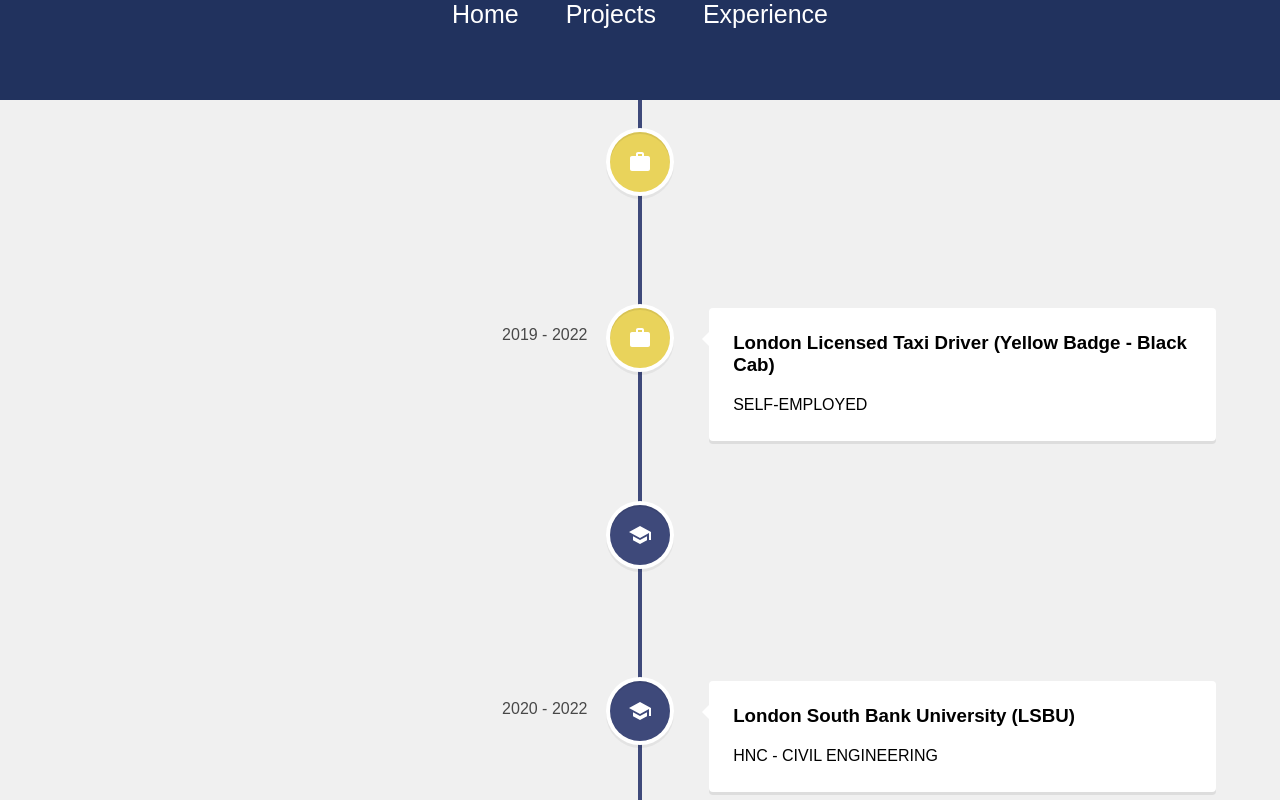
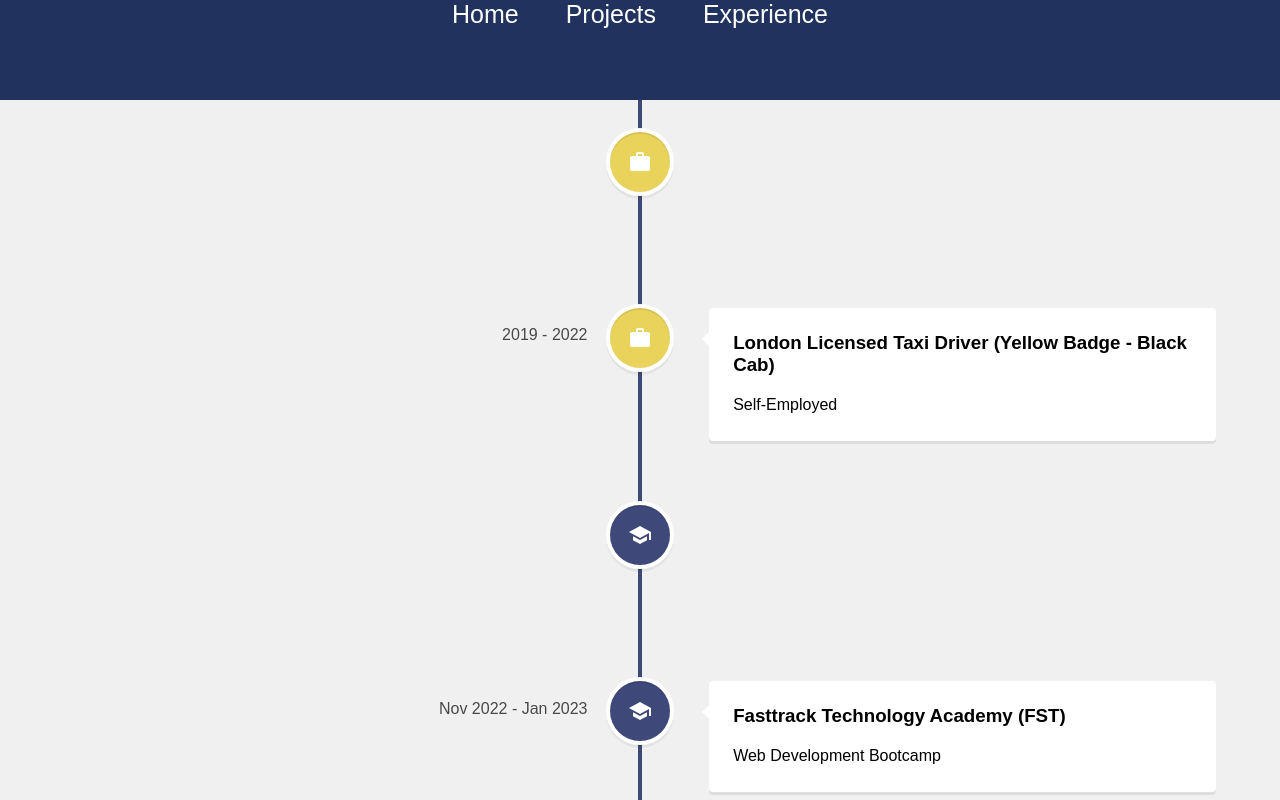
Before and after one commit to mowerah/react-portfolio, a React (Create React App) app: page /experience in a window 1280 px wide. Shown: the top 800 px of the page. Built offline with nearby package versions, Linux system fonts and the light colour scheme.

Commit message:
updated experience timeline

```diff
--- a/src/pages/Experience.js
+++ b/src/pages/Experience.js
@@ -20,9 +20,9 @@ function Experience() {
         >
           <h3 className="vertical-timeline-element-title">
             {" "}
-            Freelance Software Developer{" "}
+            Luul Solutions Ltd{" "}
           </h3>
-          <p>LUUL SOLUTIONS LTD</p>
+          <p>Junior Software Developer (Freelance)</p>
         </VerticalTimelineElement>
         <VerticalTimelineElement
           className="vertical-timeline-element--work"
@@ -34,7 +34,16 @@ function Experience() {
             {" "}
             London Licensed Taxi Driver (Yellow Badge - Black Cab)
           </h3>
-          <p>SELF-EMPLOYED</p>
+          <p>Self-Employed</p>
+        </VerticalTimelineElement>
+        <VerticalTimelineElement
+          className="vertical-timeline-element--education"
+          date="Sep 2023 - Ongoing"
+          iconStyle={{ background: "#3e497a", color: "#fff" }}
+          icon={<SchoolIcon />}
+        >
+          <h3 className="vertical-timeline-element-title"> 5E Ltd</h3>
+          <p>Level 2 ICT Systems Support and Level 3 Cloud Computing</p>
         </VerticalTimelineElement>
         <VerticalTimelineElement
           className="vertical-timeline-element--education"
@@ -46,19 +55,7 @@ function Experience() {
             {" "}
             Fasttrack Technology Academy (FST)
           </h3>
-          <p>WEB DEVELOPMENT BOOTCAMP</p>
-        </VerticalTimelineElement>
-        <VerticalTimelineElement
-          className="vertical-timeline-element--education"
-          date="2020 - 2022"
-          iconStyle={{ background: "#3e497a", color: "#fff" }}
-          icon={<SchoolIcon />}
-        >
-          <h3 className="vertical-timeline-element-title">
-            {" "}
-            London South Bank University (LSBU)
-          </h3>
-          <p>HNC - CIVIL ENGINEERING</p>
+          <p>Web Development Bootcamp</p>
         </VerticalTimelineElement>
       </VerticalTimeline>
     </div>
```
Also changed, not shown: 1 other file (tests, documents, lock files or other folders).
